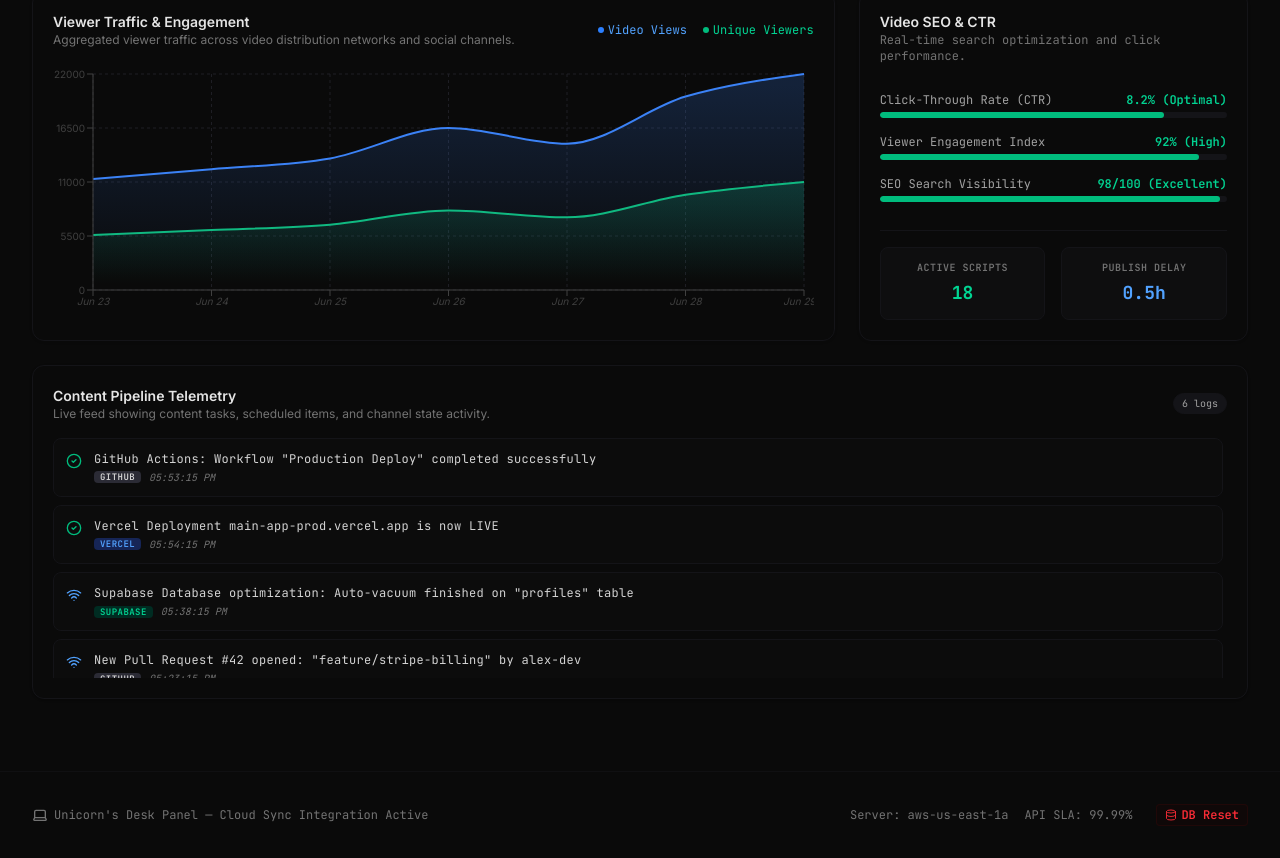
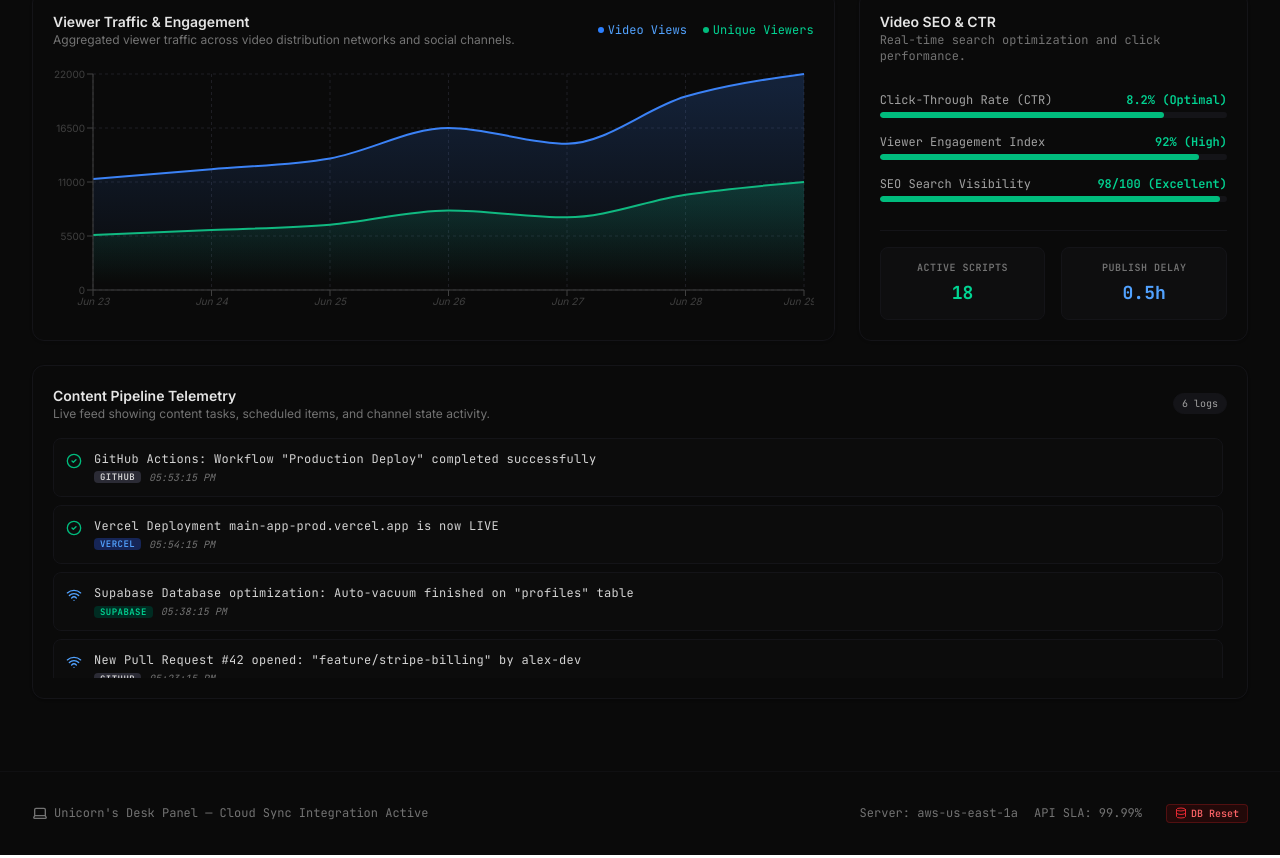
Before and after one commit to akshay58165/system-hub-dashboard, a React (Vite) app: page / in a window 1280 px wide. Shown: the part 607-1465 px from the top of the page. Built offline with nearby package versions, Linux system fonts and the light colour scheme.

Commit message:
style: improve contrast and visibility of DB Reset button in footer

```diff
--- a/src/App.tsx
+++ b/src/App.tsx
@@ -538,9 +538,9 @@ export default function App() {
                 setResetLogs([]);
                 setResetProgress(0);
               }}
-              className="flex items-center gap-1 text-red-500 hover:text-red-400 bg-red-950/10 border border-red-950/30 px-2 py-0.5 rounded cursor-pointer transition duration-300 ml-2 font-semibold"
+              className="flex items-center gap-1 text-red-400 hover:text-red-300 bg-red-950/40 border border-red-900/50 hover:border-red-800/80 px-2 py-0.5 rounded cursor-pointer transition duration-300 ml-2 font-mono font-medium text-[10px]"
             >
-              <Database className="h-3 w-3 animate-pulse" />
+              <Database className="h-3 w-3 animate-pulse text-red-500" />
               <span>DB Reset</span>
             </button>
           </div>
```
